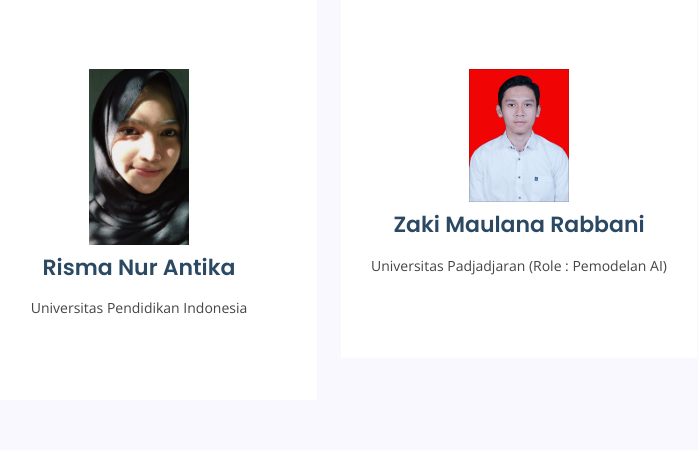
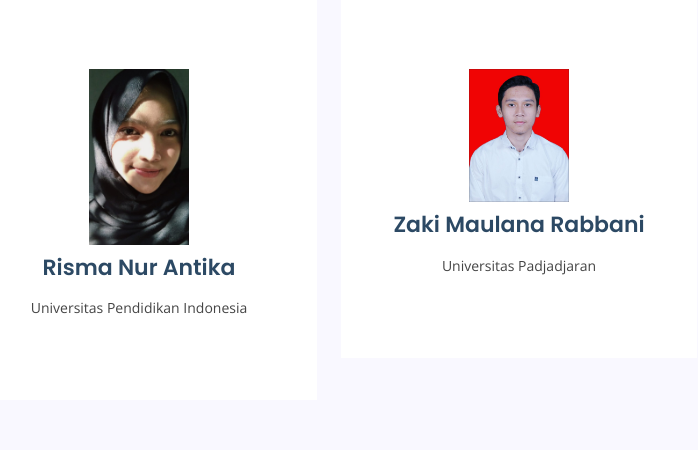
Before and after one commit to dimas708/Deplyoment-Orbit, a Flask app: page / in a window 1280 px wide. Shown: the part 2455-2905 px from the top of the page, without its empty margins (121-819 px from the left). Run offline with Flask 2, Linux system fonts and the light colour scheme; some libraries are stand-ins or nearby versions.

Commit message:
Update index.html

```diff
--- a/templates/index.html
+++ b/templates/index.html
@@ -177,7 +177,7 @@
             <div class="icon-box iconbox-red">
               <img src={{ url_for('static', filename='/img/zaki.jpeg') }} width="100px" alt="">
               <h4><a href="">Zaki Maulana Rabbani</a></h4>
-              <p>Universitas Padjadjaran (Role : Pemodelan AI)</p>
+              <p>Universitas Padjadjaran</p>
             </div>
           </div>
 
```
